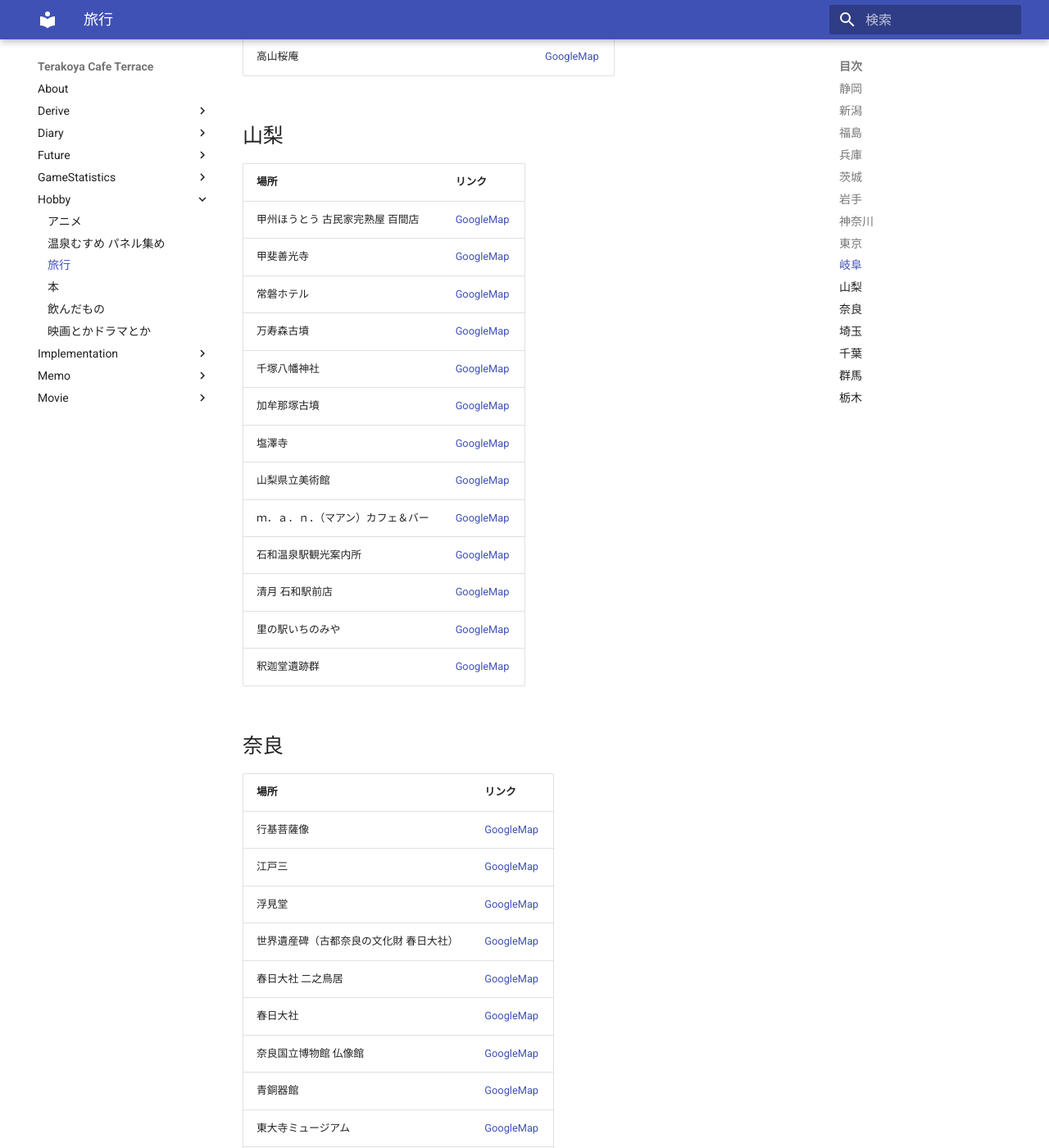
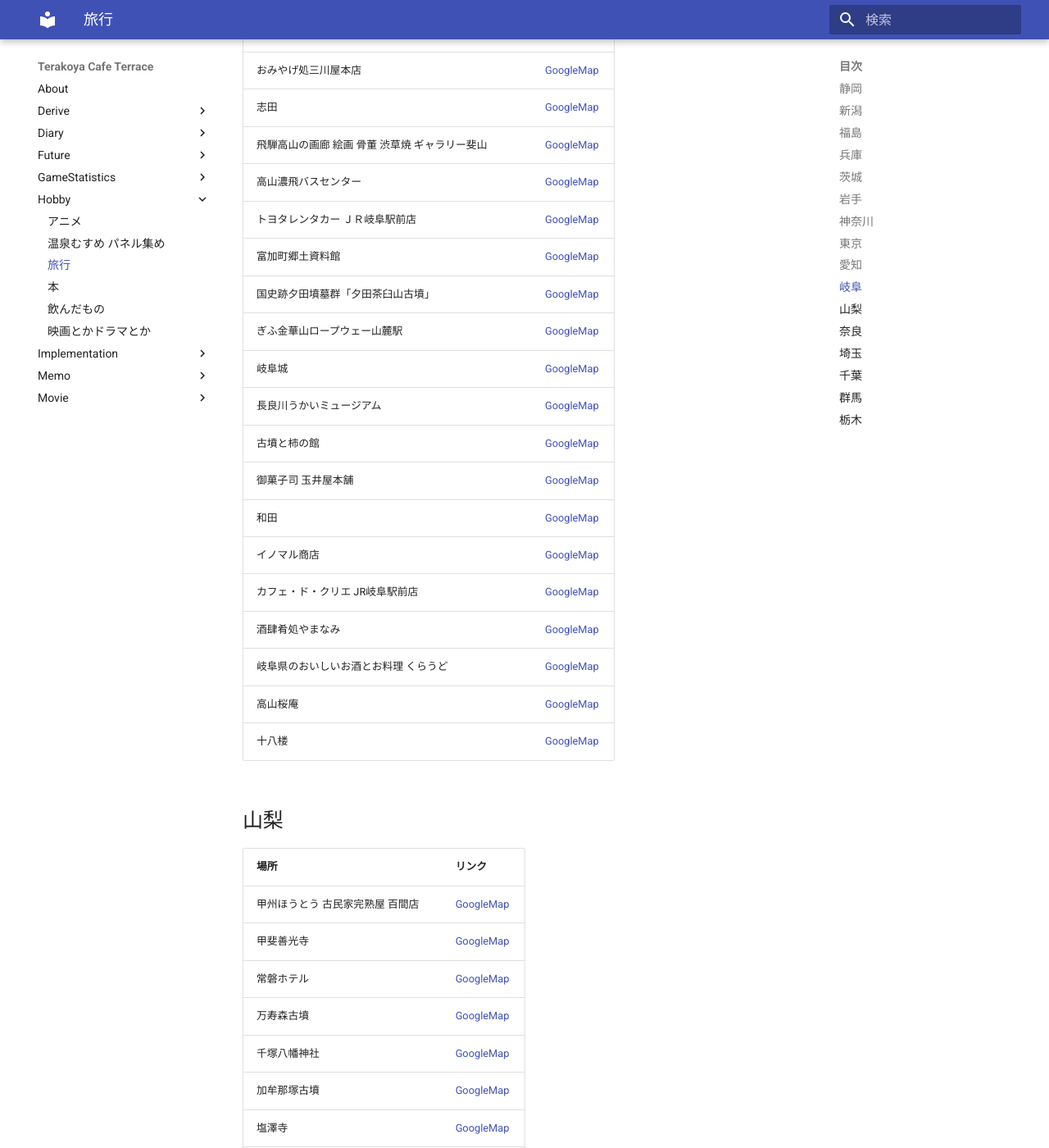
Before and after one commit to terraritto/TerakoyaCafe, an MkDocs documentation site: the page built from docs/Hobby/Trip.md, in a window 1280 px wide and 1400 px high, scrolled down 10159 px. Shown: the whole window at 82% size. Built offline with MkDocs 1.6.1 and Material for MkDocs 9.7.7, drawn with Linux system fonts in a browser that asks for light colours; some of the changed text lies outside the part shown.

Commit message:
・データを追加

```diff
--- a/docs/Hobby/Trip.md
+++ b/docs/Hobby/Trip.md
@@ -210,6 +210,13 @@
 | ドトールコーヒーショップ 浅草橋南店 | [GoogleMap](https://maps.app.goo.gl/Nkv7aqbZMv8NXht28) |
 | ドン・キホーテ 秋葉原店 | [GoogleMap](https://maps.app.goo.gl/NX3cB9nF7RgWdYRv5) |
 
+## 愛知
+| 場所 | リンク |
+| :--- | :--- |
+| 断夫山古墳 | [GoogleMap](https://maps.app.goo.gl/JwngD92d9ZKeGbfq9) |
+| ヤキトリ＆焼キトン ナゴム 名駅南店 | [GoogleMap](https://maps.app.goo.gl/3szZfvv5dj7Fukjd9) |
+| 東横INN名古屋名駅南 | [GoogleMap](https://maps.app.goo.gl/hCsAhiq82vELA6w16) |
+
 ## 岐阜
 | 場所 | リンク |
 | :--- | :--- |
@@ -224,9 +231,21 @@
 | 志田 | [GoogleMap](https://maps.app.goo.gl/bNAbkeiJ5QZFgw3B6) |
 | 飛騨高山の画廊 絵画 骨董 渋草焼 ギャラリー斐山 | [GoogleMap](https://maps.app.goo.gl/rn3DNAKN2ztdKgeDA) |
 | 高山濃飛バスセンター | [GoogleMap](https://maps.app.goo.gl/HibFmyLQMtP9qN3k6) |
+| トヨタレンタカー ＪＲ岐阜駅前店 | [GoogleMap](https://maps.app.goo.gl/pkYtPjgF9h7XnqVo8) |
+| 富加町郷土資料館 | [GoogleMap](https://maps.app.goo.gl/15Kk5ytSVtxwwAWD8) |
+| 国史跡夕田墳墓群「夕田茶臼山古墳」 | [GoogleMap](https://maps.app.goo.gl/3WuCz5UZN1cfuLM97) |
+| ぎふ金華山ロープウェー山麓駅 | [GoogleMap](https://maps.app.goo.gl/YUCUGPUWL77npV6E8) |
+| 岐阜城 | [GoogleMap](https://maps.app.goo.gl/ZTdK79J732crNToh8) |
+| 長良川うかいミュージアム | [GoogleMap](https://maps.app.goo.gl/zbaWFh3GL6iPSNC56) |
+| 古墳と柿の館 | [GoogleMap](https://maps.app.goo.gl/W2LiaQGpD7XV4VH18) |
+| 御菓子司 玉井屋本舗 | [GoogleMap](https://maps.app.goo.gl/zXn9JeXYDbHv8KsD6) |
 | 和田 | [GoogleMap](https://maps.app.goo.gl/fPfCShopWiPy5wfj8) |
 | イノマル商店 | [GoogleMap](https://maps.app.goo.gl/Ha7sDGJq8FvSAe37A) |
+| カフェ・ド・クリエ JR岐阜駅前店 | [GoogleMap](https://maps.app.goo.gl/kZBPfkgDzCDjSLF3A) |
+| 酒肆肴処やまなみ | [GoogleMap](https://maps.app.goo.gl/1bQ7DgkRsgxjyuzg6) |
+| 岐阜県のおいしいお酒とお料理 くらうど | [GoogleMap](https://maps.app.goo.gl/RsEgHWqrm6FDkucs8) |
 | 高山桜庵 | [GoogleMap](https://maps.app.goo.gl/QKysEeubX8mWAfuF9) |
+| 十八楼 | [GoogleMap](https://maps.app.goo.gl/PAPrZ9DzMdGysyNp9) |
 
 ## 山梨
 | 場所 | リンク |
```
Also changed, not shown: docs/Diary/2026/05/2026_0504_0510.md (added, +88 -0 lines), docs/Future/future_2026.md (+8 -6 lines), docs/Hobby/Anime.md (+2 -0 lines), docs/Hobby/book.md (+3 -2 lines), docs/Hobby/drink.md (+5 -0 lines), docs/Hobby/movie.md (+1 -0 lines).
